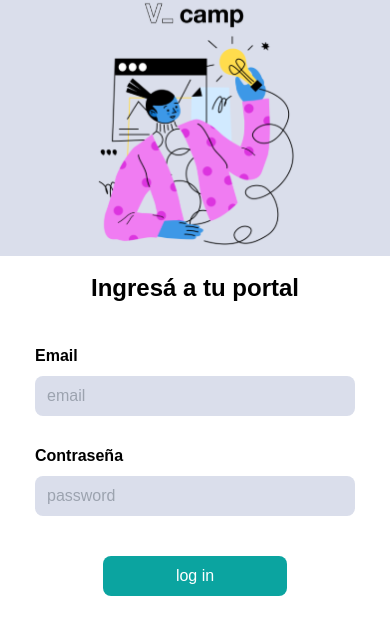
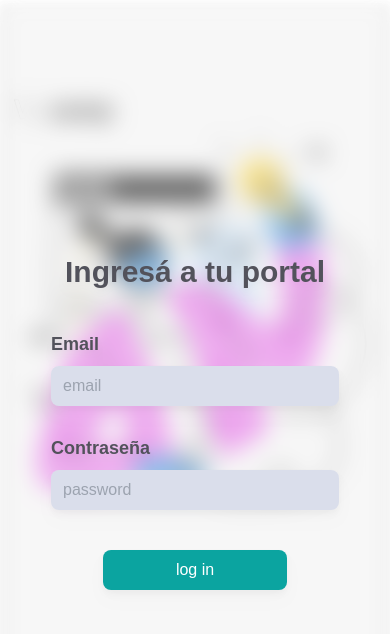
Before and after one commit to kevin-Bejarano-Aviles/api-proyecto-valtech, a React (Create React App) app in the folder front/: page /login in a window 390 px wide. Shown: the top 634 px of the page. Built offline with nearby package versions, Linux system fonts and the light colour scheme.

Commit message:
login responsive

```diff
--- a/front/src/pages/LoginPage.jsx
+++ b/front/src/pages/LoginPage.jsx
@@ -86,48 +86,50 @@ function LoginPage() {
       return ()=> clearTimeout(timer)
     }
   },[errorMessage])
-  const deskTopviewIlustration="laptop:bg-graybackground laptop:h-screen laptop:w-3/5 laptop:flex laptop:flex-col laptop:justify-center"
-  const deskTopviewForm="laptop:flex laptop:flex-col laptop:justify-center laptop:h-screen laptop:w-4/5 laptop:ml-20"
-  const tabletviewIlustration=" tablet:bg-graybackground tablet:h-screen tablet:w-3/5 tablet:flex tablet:flex-col tablet:justify-center "
-  const tabletviewsForm="tablet:flex tablet:flex-col tablet:justify-center tablet:h-screen tablet:w-4/5 tablet:ml-14 "
+  const deskTopviewIlustration="laptop:static laptop:bg-graybackground laptop:h-screen laptop:w-3/5 laptop:flex laptop:flex-col laptop:justify-center"
+  const deskTopviewForm="laptop:drop-shadow-none laptop:backdrop-blur-none laptop:bg-transparent laptop:flex laptop:flex-col laptop:justify-center laptop:items-start laptop:h-screen laptop:w-4/5 laptop:ml-20"
 
-  const inputDesktopView="bg-graybackground h-10 w-96 mt-2  pl-3 rounded-lg border-slate-300  focus:outline-none  focus:border-sky-500 focus:ring-1 focus:ring-sky-500"
+  const tabletviewIlustration="tablet:static  tablet:bg-graybackground tablet:h-screen tablet:w-3/5 tablet:flex tablet:flex-col tablet:justify-center "
+  const tabletviewsForm="tablet:drop-shadow-none tablet:backdrop-blur-none tablet:bg-transparent tablet:flex tablet:flex-col tablet:justify-center laptop:items-start tablet:h-screen tablet:w-4/5 tablet:ml-14 "
 
-  const inputMobileView="mobile:w-80"
+  const inputDesktopView="bg-graybackground h-10  mt-2  pl-3 rounded-lg border-slate-300  focus:outline-none  focus:border-sky-500 focus:ring-1 focus:ring-sky-500 desktop:w-96 tablet:w-96 "
 
+  const inputMobileView="w-72"
+
+  const mobileViewImages="bg-graybackground  flex flex-col items-center w-full"
   return (
     <div className={`flex flex-col tablet:flex-row`}>
 
-      <div className={`bg-graybackground  flex flex-col items-center w-full ${deskTopviewIlustration} ${tabletviewIlustration}}`}>
+      <div className={`fixed z-0 left-0 right-0 top-24 bottom-0${deskTopviewIlustration} ${tabletviewIlustration}`}>
         <img className="w-32 laptop:w-48 " src={title} alt="v-camp"/>
-        <img className="w-56" src={ilustration} alt="ilustracion"/>
+        <img className="w-full tablet:w-full laptop:w-full" src={ilustration} alt="ilustracion"/>
       </div>
       {/* start form */}
 
-      <form className={`flex flex-col items-center mt-4 ${deskTopviewForm} ${tabletviewsForm}`} onSubmit={alerta}>
-        <h2 className="text-2xl	font-semibold mb-8">Ingresá a tu portal</h2>
+      <form className={`flex flex-col items-center h-screen justify-center	z-0 bg-white bg-opacity-40 backdrop-blur-md rounded drop-shadow-lg ${deskTopviewForm} ${tabletviewsForm}`} onSubmit={alerta}>
+        <h2 className="text-3xl	font-bold mb-8 text-zinc-600">Ingresá a tu portal</h2>
         <label className="flex flex-col mt-2 mb-5">
-          <p className="font-semibold">Email</p>
+          <p className="font-black text-zinc-600 text-lg">Email</p>
           <input className={`${inputDesktopView} ${inputMobileView}`} type="text" name="email" placeholder="email" value={datos.email} onChange={handleInput}/>
         </label>
         <div className={`${!errorEmail ? 'hidden' : 'flex'} text-red-500	`}>
           <img className="mr-2" src={warningImg} alt=''/>
-          <p>El campo email no debe estar vacio</p>
+          <p className='font-bold'>El campo email no debe estar vacio</p>
         </div>
 
         <label className="flex flex-col mt-2 mb-5">
-        <p className="font-semibold">Contraseña</p>
+        <p className="font-black text-zinc-600 text-lg">Contraseña</p>
           <input className={`${inputDesktopView} ${inputMobileView}`} type="password" name="pass" placeholder="password" value={datos.password} onChange={handleInput}/>
         </label>
 
-        <div className={`${!errorPassword ? 'hidden' : 'flex'} text-red-500`}>
+        <div className={`${!errorPassword ? 'hidden' : 'flex '} text-red-500 `}>
         <img className="mr-2" src={warningImg} alt=''/>
-          <p >El campo contraseña no debe estar vacio</p>
+          <p className='font-bold'>El campo contraseña no debe estar vacio</p>
         </div>
 
         <div className={`${!errorMessage ? 'hidden' : 'flex'} text-red-500`}>
         <img className="mr-2" src={warningImg} alt=''/>
-          <p>Email y/o contraseña incorrecta</p>
+          <p className='font-bold'>Email y/o contraseña incorrecta</p>
         </div>
 
         <div className="mt-5">
```
